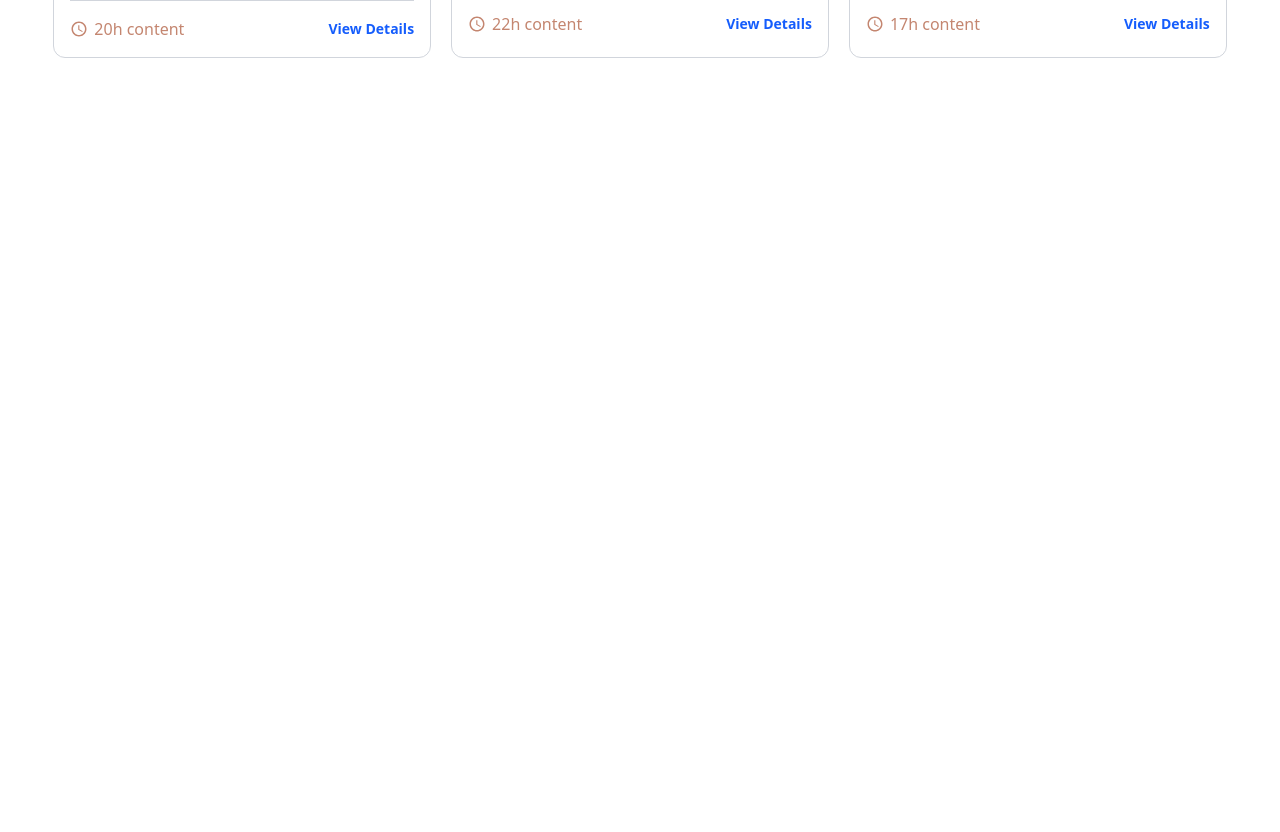
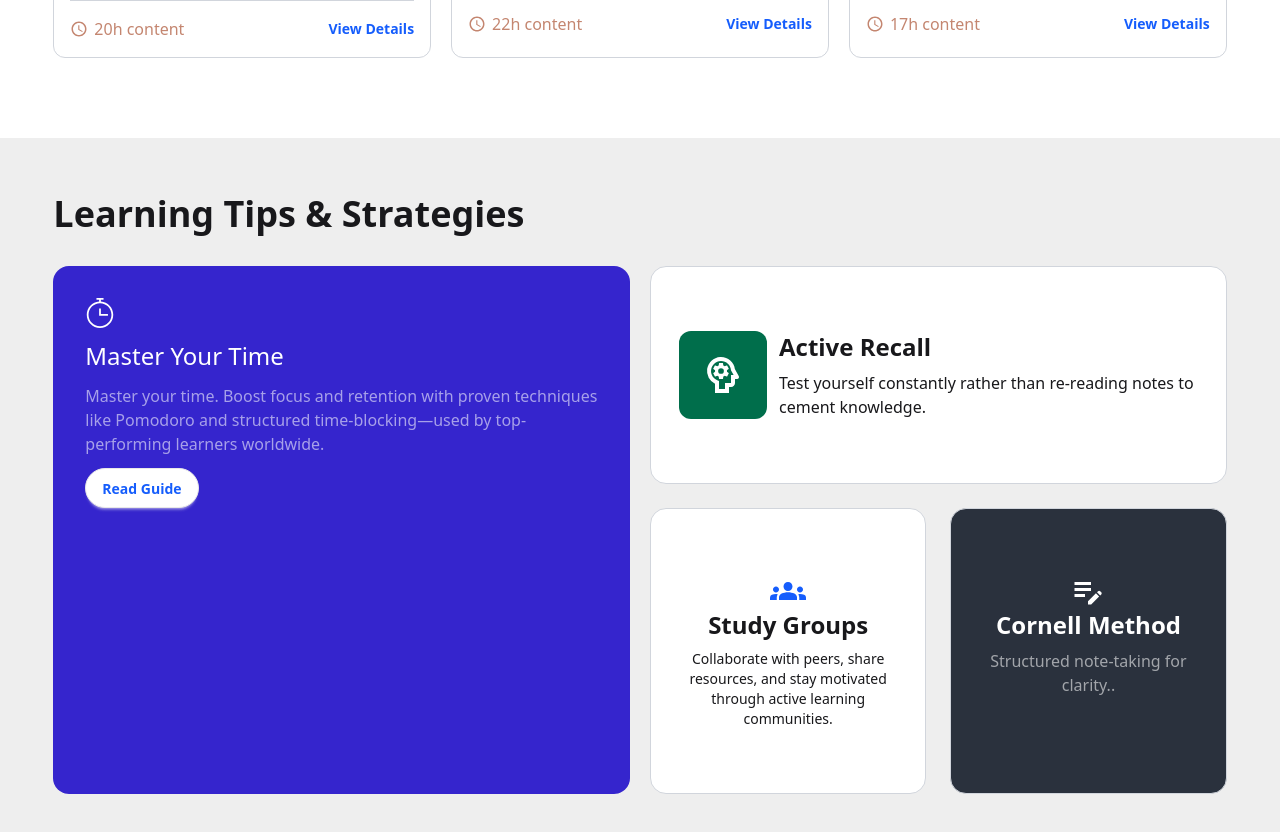
Before and after one commit to rashedulislam595/Assignment-8-Orange-SkillSphere-Online-Learning-Platform, a Next.js app: page / in a window 1280 px wide. Shown: the part 1240-2072 px from the top of the page. Before the commit the page ends 1378 px from the top, so only its background shows below. Built offline with nearby package versions, Linux system fonts and the light colour scheme.

Commit message:
added by  Learning Tips Section

```diff
--- a/src/app/page.js
+++ b/src/app/page.js
@@ -1,5 +1,6 @@
 import HeroSection from "@/components/homePage/HeroSection";
 import PopularCourses from "@/components/homePage/PopularCourses";
+import TipsSection from "@/components/homePage/TipsSection";
 import Image from "next/image";
 
 export default function Home() {
@@ -7,6 +8,7 @@
     <div>
       <HeroSection/>
       <PopularCourses/>
+      <TipsSection/>
     </div>
   );
 }
--- a/src/components/homePage/PopularCourses.jsx
+++ b/src/components/homePage/PopularCourses.jsx
@@ -19,7 +19,7 @@
                 <h2 className='text-4xl font-bold'>Popular Courses</h2>
                 <Link href={'/all-courses'} className='flex gap-2 items-center text-blue-600 font-bold hover:text-blue-800'>View all courses <FaArrowRight /></Link>
             </div>
-            <div className='grid md:grid-cols-3 justify-between items-center gap-5'>
+            <div className='grid sm:grid-cols-2 md:grid-cols-3  md:justify-between items-center gap-5 '>
                 {
                     courses.map(course => <PopularCard key={course.id} course={course}/>)
                 }
--- /dev/null
+++ b/src/components/homePage/TipsSection.jsx
@@ -0,0 +1,61 @@
+import React from 'react';
+import { MdEditNote, MdGroups, MdOutlinePsychology } from 'react-icons/md';
+import { TfiTimer } from 'react-icons/tfi';
+
+const TipsSection = () => {
+    return (
+        <div className='bg-base-300 py-14 '>
+            <div className='w-11/12 mx-auto'>
+                <h2 className='text-4xl font-bold mb-8'>Learning Tips & Strategies</h2>
+
+                <div className='grid md:grid-cols-2 gap-5'>
+                    {/* right side */}
+                    <div className="p-8 rounded-2xl bg-[#3525cd]">
+                        <TfiTimer className='text-white text-3xl ' />
+                        <h3 className='text-2xl font-medium my-3 text-white'>Master Your Time</h3>
+                        <p className='text-[#FFFFFF90] my-3'>Master your time. Boost focus and retention with proven techniques like  Pomodoro and structured time-blocking—used by top-performing learners worldwide.</p>
+
+                        <button className='btn bg-white text-blue-600 rounded-full'>Read Guide</button>
+
+                    </div>
+                    {/* left side */}
+                    <div className='grid grid-cols-2 gap-6'>
+                        {/* Active Recall */}
+                        <div className='flex gap-3 items-center bg-[#FFFFFF] py-16 px-7 rounded-2xl border border-gray-300 col-span-2'>
+                            <div className='bg-[#006e4b] p-5 rounded-xl'>
+                                <MdOutlinePsychology className='text-white text-5xl -rotate-y-180 ' />
+                            </div>
+                            <div>
+                                <h2 className='text-2xl font-bold'>Active Recall</h2>
+                                <p className='mt-2'>Test yourself constantly rather than re-reading notes to cement knowledge.</p>
+                            </div>
+                        </div>
+                        {/* Study Groups */}
+                        <div className='bg-[#FFFFFF] py-16 px-7 rounded-2xl border border-gray-300'>
+                            <div className='flex justify-center'>
+                                <MdGroups className='text-blue-600 text-4xl' />
+                            </div>
+                            <div className='text-center'>
+                                <h2 className='text-2xl font-bold'>Study Groups</h2>
+                                <p className='mt-2 text-sm'>Collaborate with peers, share resources, and stay motivated through active learning communities.</p>
+                            </div>
+                        </div>
+                        {/* Cornell Method */}
+                        <div className='bg-[#2a313d] py-16 px-7 rounded-2xl border border-gray-300'>
+                            <div className='flex justify-center'>
+                                <MdEditNote className='text-white text-4xl' />
+                            </div>
+                            <div className='text-center'>
+                                <h2 className='text-2xl font-bold text-white'>Cornell Method</h2>
+                                <p className='mt-2 text-[#FFFFFF90]'>Structured note-taking for clarity..</p>
+                            </div>
+                        </div>
+                    </div>
+                </div>
+
+            </div>
+        </div>
+    );
+};
+
+export default TipsSection;
--- a/src/components/ui/PopularCard.jsx
+++ b/src/components/ui/PopularCard.jsx
@@ -6,7 +6,7 @@
 
 const PopularCard = ({ course }) => {
     return (
-        <div className=' rounded-xl hover:shadow-xl border border-gray-300 h-full flex flex-col hover:border-gray-400'>
+        <div className=' rounded-xl hover:shadow-xl border border-gray-300 h-full flex flex-col hover:border-gray-400 '>
             <div className='overflow-hidden rounded-t-xl '>
                 <Image src={course.image} alt={course.title} width={400} height={200} className='w-full h-56 hover:scale-105 duration-500' />
             </div>
```
Also changed, not shown: src/assets/master-time-theme.png (added).
